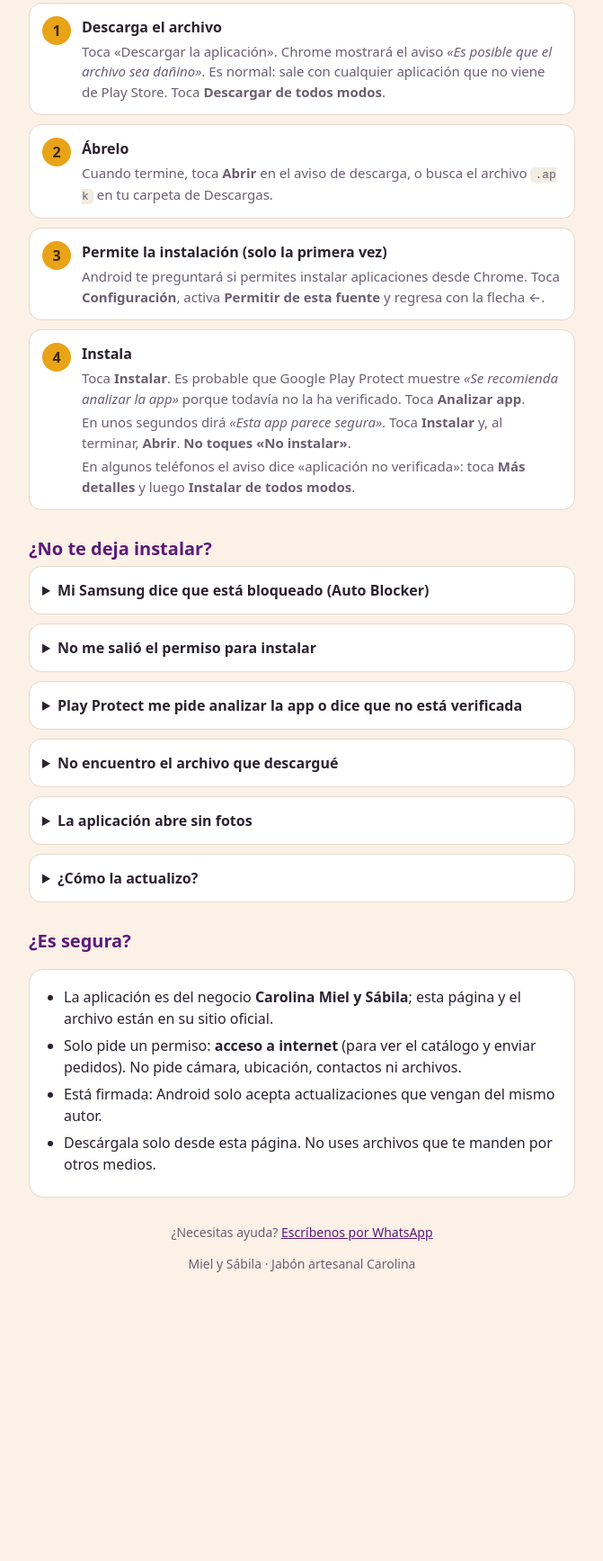
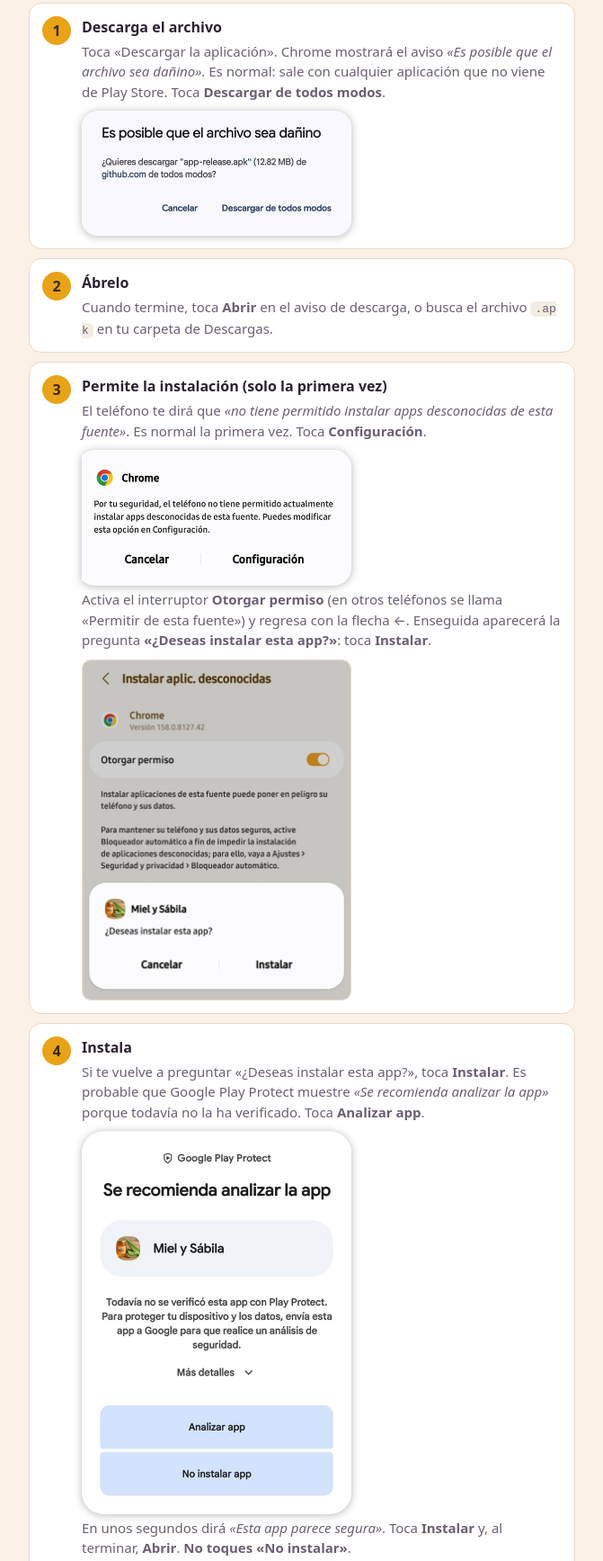
Before and after one commit to Melandro/CatalogoArtesanal, a plain HTML site: page instalar/index.html in a window 1280 px wide. Shown: the part 517-2252 px from the top of the page at 90% size, without its empty margins (304-975 px from the left). Before the commit the page ends 1994 px from the top, so only its background shows below. Drawn offline with Linux system fonts and the light colour scheme.

Commit message:
Update index.html

```diff
--- a/instalar/index.html
+++ b/instalar/index.html
@@ -34,6 +34,8 @@
   ol.pasos li p { margin:4px 0 0; color:var(--suave); font-size:15px; }
   figure { margin:10px 0 0; }
   figure img { width:100%; max-width:300px; border-radius:10px; border:1px solid var(--borde); display:block; }
+  /* Capturas de avisos con esquinas redondeadas (PNG con fondo transparente): sin borde cuadrado, solo una sombra suave. */
+  figure img.redonda { border:0; border-radius:0; filter:drop-shadow(0 1px 5px rgba(0,0,0,.28)); }
   details { background:#fff; border:1px solid var(--borde); border-radius:14px; margin-bottom:10px; padding:2px 14px; }
   summary { cursor:pointer; padding:12px 0; font-weight:600; }
   details p, details ul, details ol { margin:0 0 12px; color:var(--suave); font-size:15px; }
@@ -76,7 +78,7 @@
     <li>
       <strong>Descarga el archivo</strong>
       <p>Toca «Descargar la aplicación». Chrome mostrará el aviso <em>«Es posible que el archivo sea dañino»</em>. Es normal: sale con cualquier aplicación que no viene de Play Store. Toca <b>Descargar de todos modos</b>.</p>
-      <figure><img src="capturas/paso-1.jpg" alt="Aviso de Chrome al descargar" onerror="this.parentNode.remove()"></figure>
+      <figure><img class="redonda" src="capturas/paso-1.png" alt="Aviso de Chrome al descargar" onerror="this.parentNode.remove()"></figure>
     </li>
     <li>
       <strong>Ábrelo</strong>
@@ -84,26 +86,28 @@
     </li>
     <li>
       <strong>Permite la instalación (solo la primera vez)</strong>
-      <p>Android te preguntará si permites instalar aplicaciones desde Chrome. Toca <b>Configuración</b>, activa <b>Permitir de esta fuente</b> y regresa con la flecha ←.</p>
-      <figure><img src="capturas/paso-3.jpg" alt="Permiso para instalar aplicaciones" onerror="this.parentNode.remove()"></figure>
+      <p>El teléfono te dirá que <em>«no tiene permitido instalar apps desconocidas de esta fuente»</em>. Es normal la primera vez. Toca <b>Configuración</b>.</p>
+      <figure><img class="redonda" src="capturas/paso-3.png" alt="Aviso de Chrome: instalar apps desconocidas no permitido" onerror="this.parentNode.remove()"></figure>
+      <p>Activa el interruptor <b>Otorgar permiso</b> (en otros teléfonos se llama «Permitir de esta fuente») y regresa con la flecha ←. Enseguida aparecerá la pregunta <b>«¿Deseas instalar esta app?»</b>: toca <b>Instalar</b>.</p>
+      <figure><img src="capturas/paso-3b.jpg" alt="Interruptor Otorgar permiso y pregunta para instalar" onerror="this.parentNode.remove()"></figure>
     </li>
     <li>
       <strong>Instala</strong>
-      <p>Toca <b>Instalar</b>. Es probable que Google Play Protect muestre <em>«Se recomienda analizar la app»</em> porque todavía no la ha verificado. Toca <b>Analizar app</b>.</p>
-      <figure><img src="capturas/paso-4.jpg" alt="Play Protect: se recomienda analizar la app" onerror="this.parentNode.remove()"></figure>
+      <p>Si te vuelve a preguntar «¿Deseas instalar esta app?», toca <b>Instalar</b>. Es probable que Google Play Protect muestre <em>«Se recomienda analizar la app»</em> porque todavía no la ha verificado. Toca <b>Analizar app</b>.</p>
+      <figure><img class="redonda" src="capturas/paso-4.png" alt="Play Protect: se recomienda analizar la app" onerror="this.parentNode.remove()"></figure>
       <p>En unos segundos dirá <em>«Esta app parece segura»</em>. Toca <b>Instalar</b> y, al terminar, <b>Abrir</b>. <b>No toques «No instalar»</b>.</p>
-      <figure><img src="capturas/paso-4b.jpg" alt="Play Protect: esta app parece segura" onerror="this.parentNode.remove()"></figure>
+      <figure><img class="redonda" src="capturas/paso-4b.png" alt="Play Protect: esta app parece segura" onerror="this.parentNode.remove()"></figure>
       <p>En algunos teléfonos el aviso dice «aplicación no verificada»: toca <b>Más detalles</b> y luego <b>Instalar de todos modos</b>.</p>
     </li>
   </ol>
 
   <h2>¿No te deja instalar?</h2>
   <details>
-    <summary>Mi Samsung dice que está bloqueado (Auto Blocker)</summary>
-    <p>Algunos Samsung nuevos traen <b>Auto Blocker</b>, que impide instalar aplicaciones que no vienen de una tienda. Puedes desactivarlo mientras instalas y volver a activarlo después:</p>
+    <summary>Mi Samsung dice que está bloqueado (Bloqueador automático)</summary>
+    <p>Muchos Samsung nuevos traen el <b>Bloqueador automático</b> (<em>Auto Blocker</em>), que impide instalar aplicaciones que no vienen de una tienda. Puedes desactivarlo mientras instalas y volver a activarlo después:</p>
     <ol>
-      <li>Abre <b>Ajustes</b> → <b>Seguridad y privacidad</b> → <b>Auto Blocker</b>.</li>
-      <li>Apaga <b>Auto Blocker</b> (o la opción que bloquea instalaciones de orígenes desconocidos).</li>
+      <li>Abre <b>Ajustes</b> → <b>Seguridad y privacidad</b> → <b>Bloqueador automático</b>.</li>
+      <li>Apaga el <b>Bloqueador automático</b> (o la opción que bloquea instalaciones de orígenes desconocidos).</li>
       <li>Vuelve a abrir el archivo descargado e instala.</li>
     </ol>
     <figure><img src="capturas/auto-blocker.jpg" alt="Ajuste Auto Blocker" onerror="this.parentNode.remove()"></figure>
@@ -111,7 +115,7 @@
   </details>
   <details>
     <summary>No me salió el permiso para instalar</summary>
-    <p>Ve a <b>Ajustes</b> → <b>Aplicaciones</b> → <b>Chrome</b> → <b>Instalar apps desconocidas</b> y activa <b>Permitir de esta fuente</b>. Después vuelve a abrir el archivo descargado.</p>
+    <p>Ve a <b>Ajustes</b> → <b>Aplicaciones</b> → <b>Chrome</b> → <b>Instalar apps desconocidas</b> y activa <b>Otorgar permiso</b> (o «Permitir de esta fuente»). Después vuelve a abrir el archivo descargado.</p>
   </details>
   <details>
     <summary>Play Protect me pide analizar la app o dice que no está verificada</summary>
```
